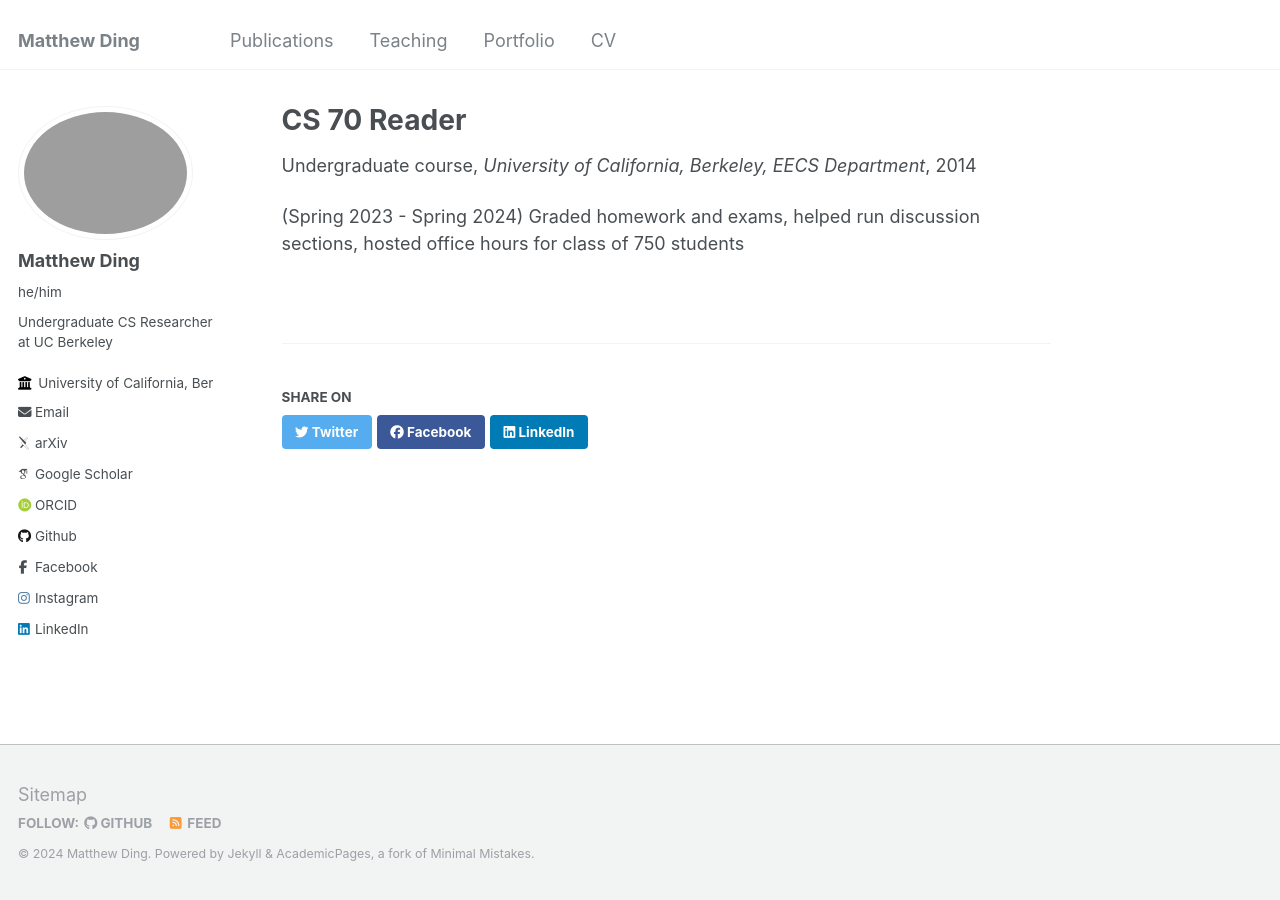
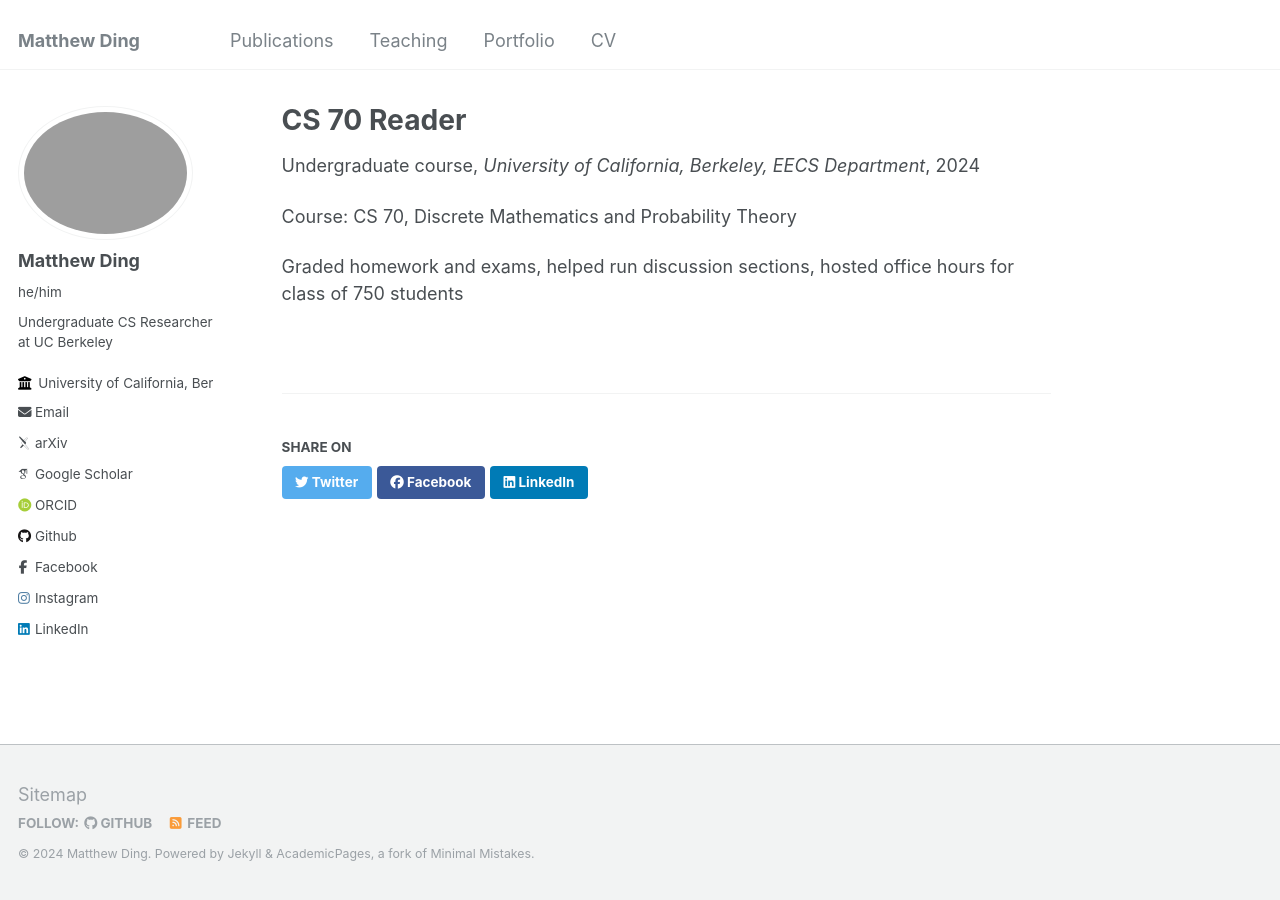
Before and after one commit to matthew-ding/matthew-ding.github.io, a Jekyll site: the page built from _teaching/cs70-reader.md, in a window 1280 px wide. Built offline with Jekyll 4.4.1, drawn with Linux system fonts in a browser that asks for light colours; some web fonts are replaced.

```diff
--- a/_teaching/cs70-reader.md
+++ b/_teaching/cs70-reader.md
@@ -4,8 +4,10 @@ collection: teaching
 type: "Undergraduate course"
 permalink: /teaching/cs70-reader
 venue: "University of California, Berkeley, EECS Department"
-date: 2014-01-01
-location: "City, Country"
+date: 2024-01-01
+location: "Berkeley, USA"
 ---
 
-(Spring 2023 - Spring 2024) Graded homework and exams, helped run discussion sections, hosted office hours for class of 750 students
+Course: CS 70, Discrete Mathematics and Probability Theory
+
+Graded homework and exams, helped run discussion sections, hosted office hours for class of 750 students
```
Also changed, not shown: _pages/about.md (+1 -1 lines), _publications/2021-12-15-multihop.md (added, +13 -0 lines), _publications/2023-12-27-steiner-cut.md (+2 -2 lines), 9 other files.
